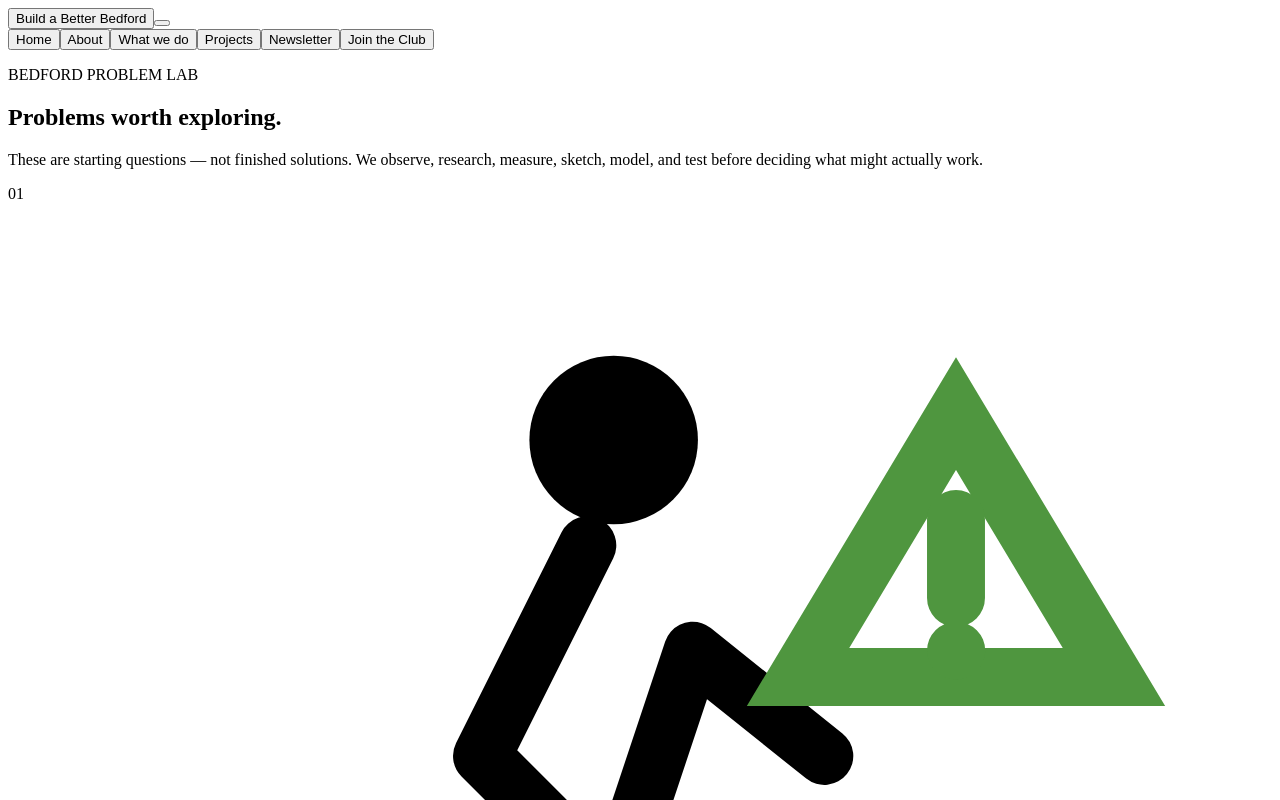
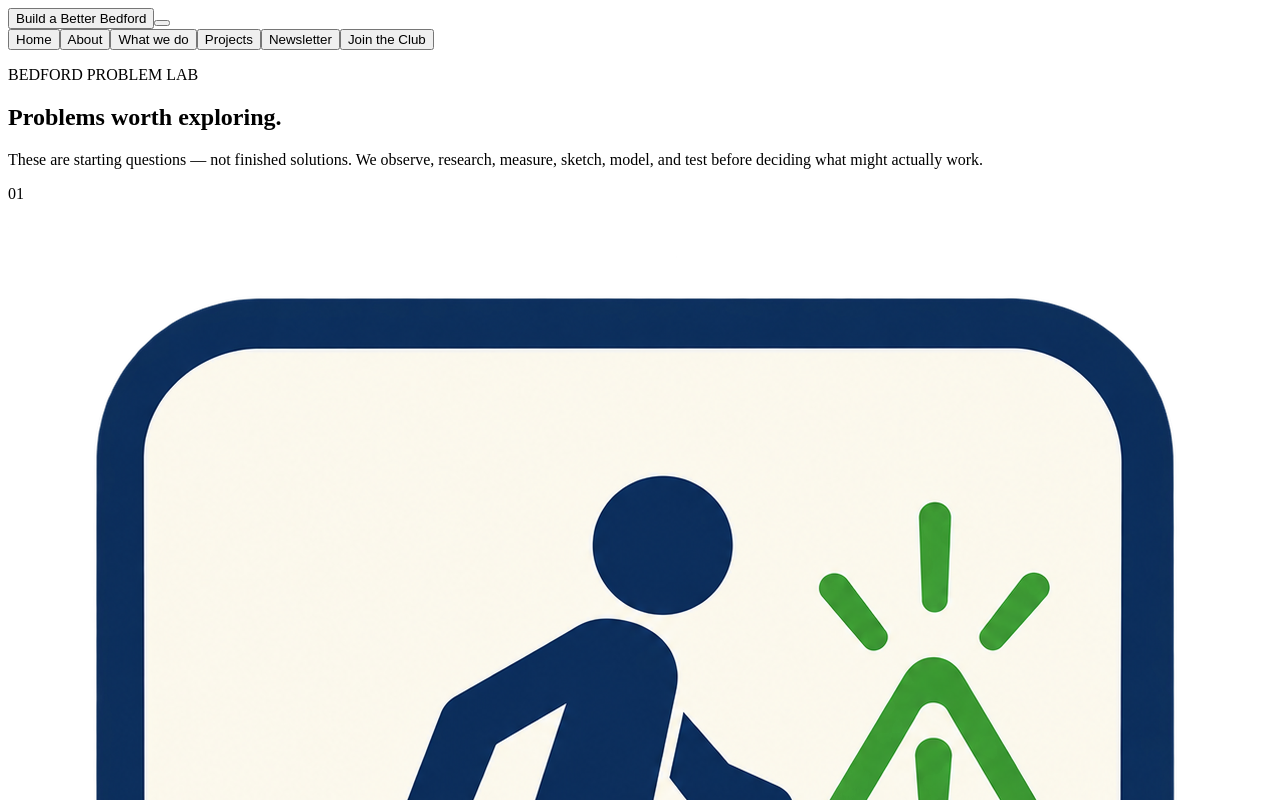
Before and after one commit to alexandraelizabethpominova-wq/build-a-better-bedford, a React (Vite) app: page / in a window 1280 px wide. Both pictures are taken after a click on the button "Projects". Shown: the top 800 px of the page. Built offline with nearby package versions, Linux system fonts and the light colour scheme; the HTML template or start-up script is replaced by a standard one.

Commit message:
Use exact project PNG assets for project cards

```diff
--- a/src/App.tsx
+++ b/src/App.tsx
@@ -1,6 +1,14 @@
 import { useState } from 'react'
 import Newsletter from './Newsletter'
 import heroLogo from './assets/logo.png'
+import crosswalkIcon from './assets/crosswalk.png'
+import dogparkIcon from './assets/dogpark.png'
+import electricityIcon from './assets/electricity.png'
+import roadworkIcon from './assets/roadwalks.png'
+import bathroomIcon from './assets/bathroom.png'
+import bikepathIcon from './assets/bikepath.png'
+import floodIcon from './assets/flood.png'
+import trailsIcon from './assets/trails.png'
 import './newsletter.css'
 
 type Page = 'home' | 'about' | 'what-we-do' | 'projects' | 'newsletter' | 'join'
@@ -15,56 +23,56 @@ const focusAreas = [
 const projectProblems = [
   {
     number: '01',
-    icon: 'crossing',
+    icon: crosswalkIcon,
     title: 'Why Is Crossing Here So Sketchy?',
     fact: 'Bedford records cite three pedestrian deaths in 2022–2024, including two on Concord Road.',
     question: 'If crossing the road feels like a mini game where the objective is simply not getting hit, something is off. We can look at speed, visibility, crossing distance, lighting, and road geometry to see whether the street design is making the safe choice obvious—or weirdly difficult.'
   },
   {
     number: '02',
-    icon: 'dog',
+    icon: dogparkIcon,
     title: 'Where’s the Dog Park?',
     fact: 'Bedford has 1,162 registered pet dogs and about 6,000 households.',
     question: 'There are lots of dogs in Bedford, but no dedicated dog park. So sidewalks and trails become the unofficial meetup spot. Could a well-designed dog park give dogs room to run and socialize without turning every walk into surprise dog networking?'
   },
   {
     number: '03',
-    icon: 'power',
+    icon: electricityIcon,
     title: 'Why Does the Power Always Dip?',
     fact: 'Eversource maintains Bedford’s electric distribution grid and restores local outages.',
     question: 'Storm starts. Wi-Fi disappears. Chargers become precious artifacts. Why do outages happen so often, and could tree management, undergrounding, microgrids, or smarter grid design make Bedford less dramatic about bad weather?'
   },
   {
     number: '04',
-    icon: 'roadwork',
+    icon: roadworkIcon,
     title: 'Didn’t They Just Fix This?',
     fact: 'Bedford has recurring paving, utility, drainage, sewer, sidewalk, and transportation projects.',
     question: 'The road gets paved. Two months later: cones. Again. At this point the orange barrels have lore. Why does the same street keep getting reopened, and could utility, drainage, sewer, sidewalk, and paving work be coordinated better?'
   },
   {
     number: '05',
-    icon: 'bathroom',
+    icon: bathroomIcon,
     title: 'Why Are Bathrooms Still Split?',
     fact: 'Many public restrooms separate users by gender even when each toilet is already inside an individual enclosed stall.',
     question: 'At home, one bathroom works for everyone. In public, suddenly we’re sorting into teams—even when each toilet is already in its own stall. Could better layouts improve privacy, accessibility, safety, and efficiency without making the bathroom experience a whole social system?'
   },
   {
     number: '06',
-    icon: 'sidewalk',
+    icon: bikepathIcon,
     title: 'Why Does the Sidewalk Just End?',
     fact: 'The Town says the Concord Road trail crossing currently lacks continuous sidewalk or bicycle connections.',
     question: 'You’re walking. Everything is fine. Then the sidewalk just… ends. Where do Bedford’s walking and biking routes lose continuity, and how could those missing links be redesigned so getting somewhere doesn’t require improvisation?'
   },
   {
     number: '07',
-    icon: 'flood',
+    icon: floodIcon,
     title: 'Why Is This Corner Always Flooded?',
     fact: 'Bedford is actively upgrading drainage capacity along Great Road and the Elmbrook watershed.',
     question: 'Rain falls. Giant puddle appears. Somebody’s sneaker is sacrificed. Could greener streets, rain gardens, permeable surfaces, or better drainage help Bedford manage stormwater without turning random corners into temporary ponds?'
   },
   {
     number: '08',
-    icon: 'hidden',
+    icon: trailsIcon,
     title: 'Why Is Bedford’s Cool Stuff So Hidden?',
     fact: 'Bedford has historic places, trails, and infrastructure that can be easy to pass without noticing.',
     question: 'Bedford has trails, historic places, and cool infrastructure, but sometimes you only find out they exist after someone’s parent mentions them. Could signs, maps, trail connections, or digital wayfinding make local history feel less like hidden side quests?'
@@ -78,51 +86,6 @@ const labels: Record<Page, string> = {
   projects: 'Projects',
   newsletter: 'Newsletter',
   join: 'Join the Club',
-}
-
-function RoadSignIcon({ type }: { type: string }) {
-  const common = { fill: 'none', stroke: 'currentColor', strokeWidth: 2.2, strokeLinecap: 'round' as const, strokeLinejoin: 'round' as const }
-
-  return <svg viewBox="0 0 48 48" aria-hidden="true">
-    {type === 'crossing' && <>
-      <circle cx="23" cy="9" r="3.2" fill="currentColor"/>
-      <path {...common} d="M22 13l-4 8 5 5 3-9 5 4M23 26l-5 12M23 26l8 12M7 39h34M10 34h5M18 34h5M26 34h5M34 34h5"/>
-      <path d="M36 8l6 10H30z" fill="none" stroke="#4f963f" strokeWidth="2.2"/><path d="M36 12v3M36 17h.01" stroke="#4f963f" strokeWidth="2.2" strokeLinecap="round"/>
-    </>}
-    {type === 'dog' && <>
-      <path {...common} d="M9 27c3-8 8-11 14-9l6 4h7l3 5-5 4h-6l-4 5h-7l-2-5H9zM16 20l-3-5M29 22l3-5M12 31l-1 7M26 31l2 7"/>
-      <circle cx="35" cy="24" r="1.2" fill="currentColor"/><circle cx="39" cy="36" r="4" fill="none" stroke="#4f963f" strokeWidth="2.2"/>
-    </>}
-    {type === 'power' && <>
-      <path {...common} d="M10 39V13M7 17h20M12 11h4M22 11h4M13 17c5 7 7 7 12 0M11 24c6 7 10 7 16 0"/>
-      <path d="M34 11h7l-5 9h5l-10 14 3-10h-5z" fill="#4f963f"/>
-    </>}
-    {type === 'roadwork' && <>
-      <path {...common} d="M13 36l5-15 7 3 5 12M18 21l2-7M9 36h25M8 14h17l4 5H5zM8 14l5 5M17 14l5 5"/>
-      <path {...common} d="M36 15a8 8 0 1 1-2 12" stroke="#4f963f"/><path d="M34 12l4 3-4 3" fill="none" stroke="#4f963f" strokeWidth="2.2"/>
-    </>}
-    {type === 'bathroom' && <>
-      <rect x="8" y="8" width="25" height="32" rx="2" {...common}/>
-      <circle cx="15" cy="16" r="2.2" fill="currentColor"/><path {...common} d="M15 20v10M12 24h6M15 30l-3 6M15 30l3 6"/>
-      <circle cx="26" cy="16" r="2.2" fill="currentColor"/><path {...common} d="M26 20l-4 9h8l-4-9M26 29v7"/>
-      <path d="M39 17c0-3 2-5 5-5" {...common} stroke="#4f963f"/><circle cx="41" cy="34" r="1.5" fill="#4f963f"/><path d="M41 29v-1c0-4 5-4 5-8 0-2-2-4-5-4" {...common} stroke="#4f963f"/>
-    </>}
-    {type === 'sidewalk' && <>
-      <circle cx="11" cy="13" r="2.5" fill="currentColor"/><path {...common} d="M11 17l-3 7 5 4 3-8M13 28l-4 10M13 28l7 10"/>
-      <circle cx="28" cy="15" r="2.4" fill="currentColor"/><path {...common} d="M28 18l-4 7 5 3 4-6M27 24h8l4 7M31 28l-5 8M35 31h5"/>
-      <path {...common} d="M5 40h25M30 40l5-6 4 3 4-7"/>
-      <path d="M40 12v8M36 16h8" stroke="#4f963f" strokeWidth="2.2" strokeLinecap="round"/>
-    </>}
-    {type === 'flood' && <>
-      <path {...common} d="M8 27h32l-4-9H12zM13 27v5M35 27v5M16 22h4M23 22h4M30 22h4"/>
-      <path {...common} d="M5 35c4-3 8 3 12 0s8 3 12 0 8 3 14 0M5 40c4-3 8 3 12 0s8 3 12 0 8 3 14 0"/>
-      <path d="M18 8c0 4-4 5-4 8a4 4 0 0 0 8 0c0-3-4-4-4-8zM31 6c0 3-3 4-3 7a3 3 0 0 0 6 0c0-3-3-4-3-7z" fill="#4f963f"/>
-    </>}
-    {type === 'hidden' && <>
-      <path {...common} d="M7 34l13-11 8 5 13-10M20 23v-8h8v13M30 26v-12h7v7M8 18h10M13 18v-5M8 13h10"/>
-      <path d="M35 9a5 5 0 1 1-10 0c0-3 2-5 5-5s5 2 5 5zM30 14v7" fill="none" stroke="#4f963f" strokeWidth="2.2"/>
-    </>}
-  </svg>
 }
 
 function App() {
@@ -194,7 +157,7 @@ function App() {
           <div className="problem-card-top">
             <span>{problem.number}</span>
             <div className="problem-heading">
-              <div className="road-sign"><RoadSignIcon type={problem.icon} /></div>
+              <div className="road-sign"><img src={problem.icon} alt="" aria-hidden="true" /></div>
               <h2>{problem.title}</h2>
             </div>
           </div>
```
